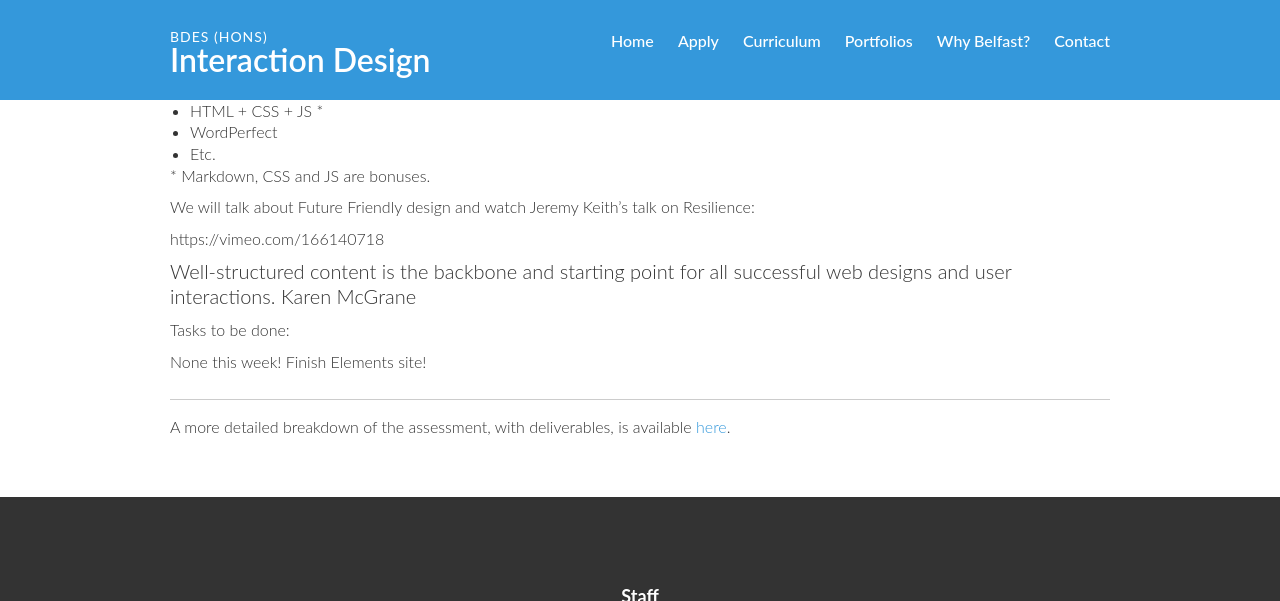
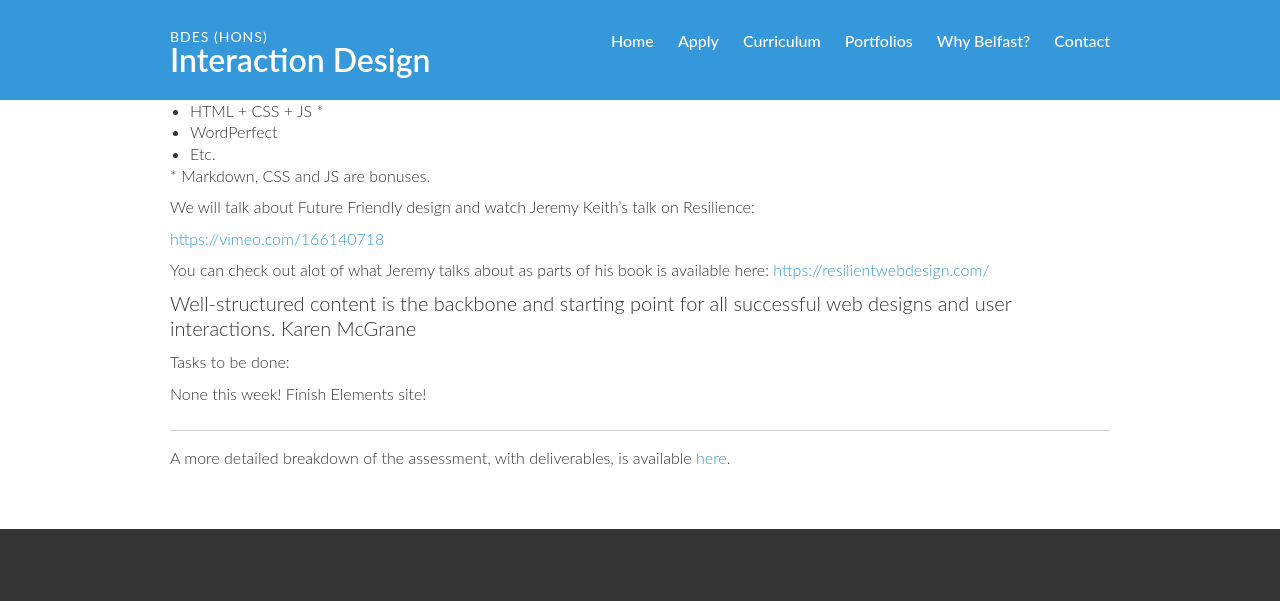
Before and after one commit to ixdbelfast/ixdbelfast.github.io, a Jekyll site: the page built from modules/IXD301/IXD301.md, in a window 1280 px wide and 900 px high, scrolled down 6033 px, cut to the strip 0-601 px from the top of the window. Built offline with Jekyll 4.4.1, drawn with Linux system fonts in a browser that asks for light colours; our own code applies the rules of GitHub Pages for plain Markdown files.

Commit message:
Add links

```diff
--- a/modules/IXD301/IXD301.md
+++ b/modules/IXD301/IXD301.md
@@ -303,7 +303,9 @@ Content that is well marked up lasts longer. In terms of ability to open in 20 y
 
 We will talk about Future Friendly design and watch Jeremy Keith's talk on Resilience:
 
-https://vimeo.com/166140718
+[https://vimeo.com/166140718](https://vimeo.com/166140718)
+
+You can check out alot of what Jeremy talks about as parts of his book is available here: [https://resilientwebdesign.com/](https://resilientwebdesign.com/)
 
 > Well-structured content is the backbone and starting point for all successful web designs and user interactions.
 > Karen McGrane
```
